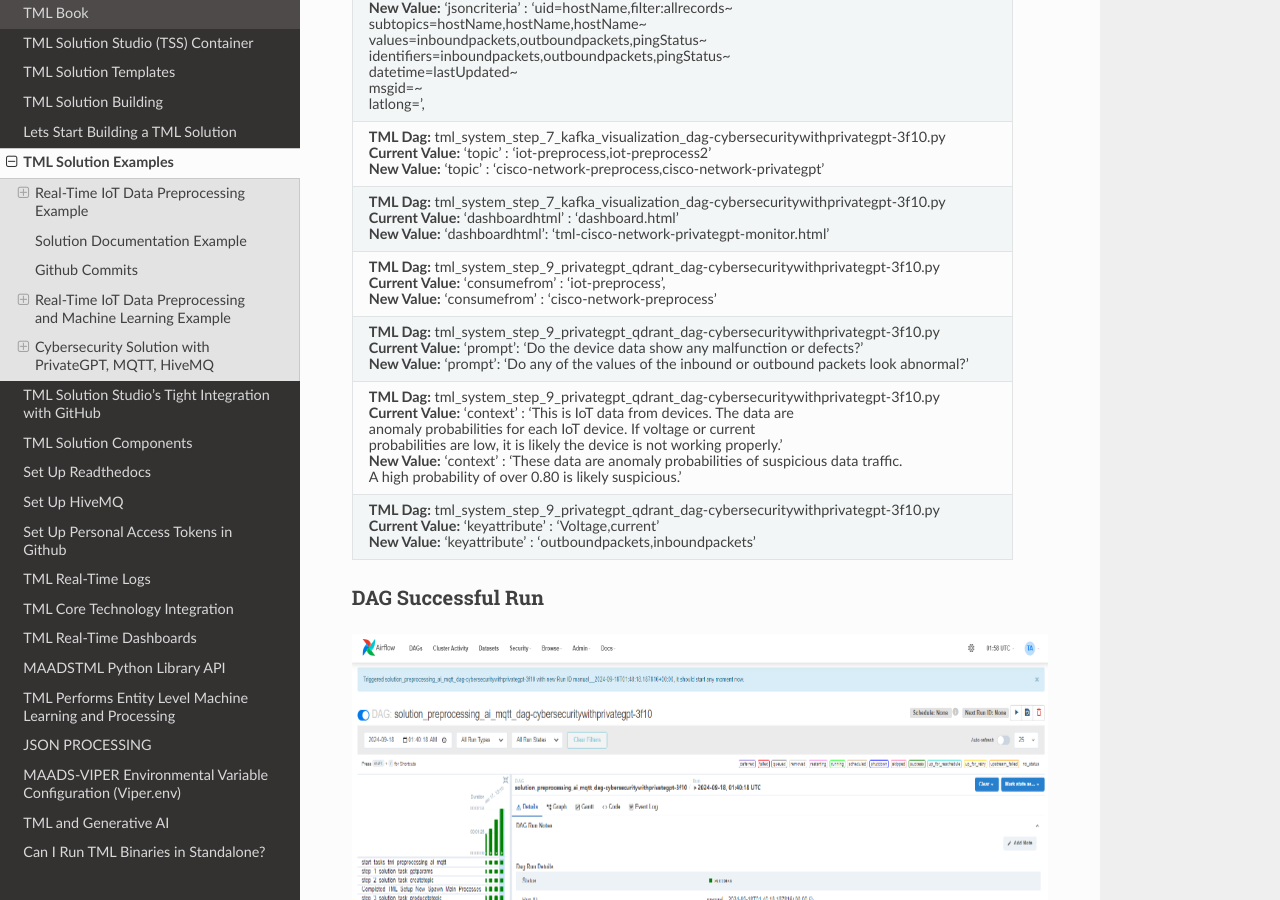
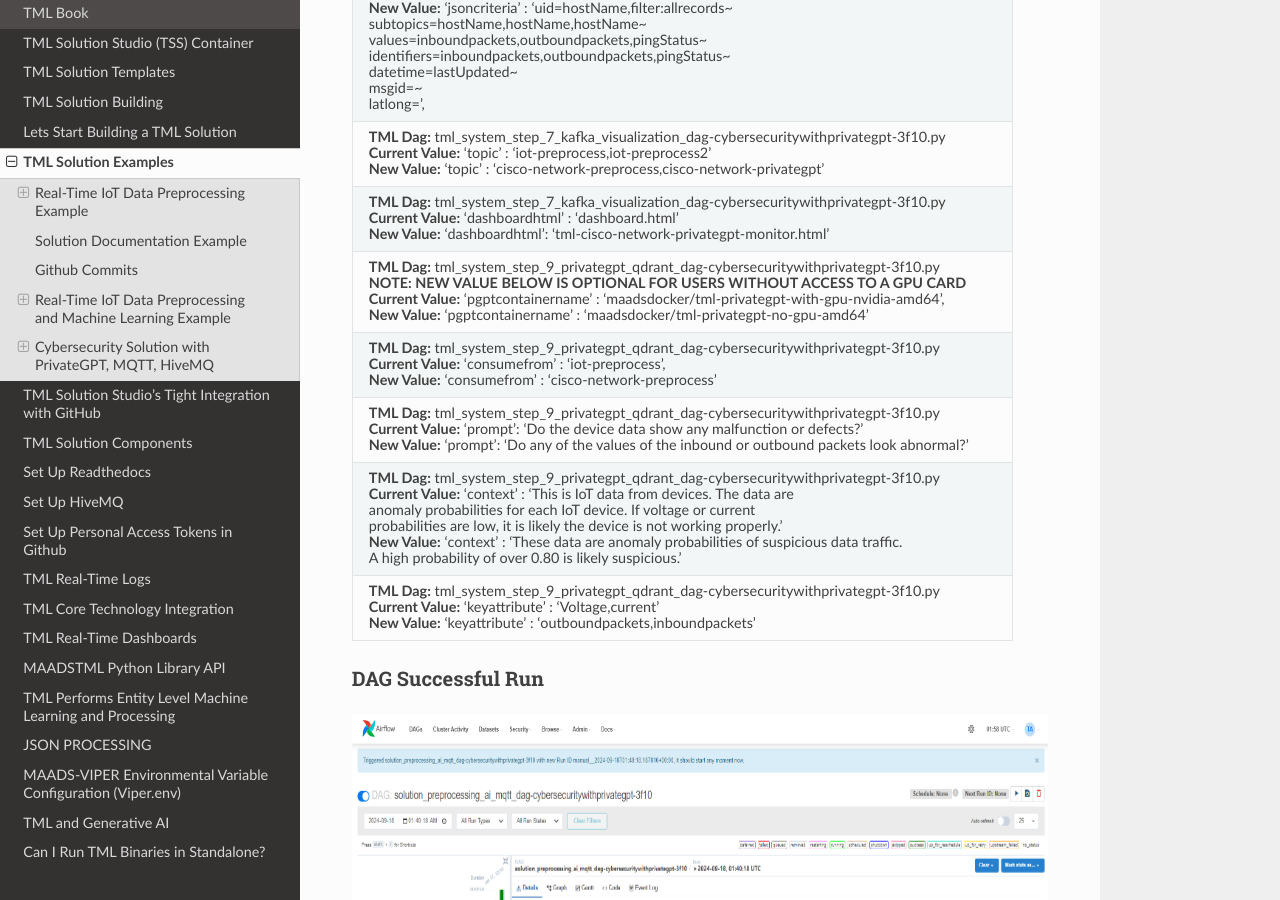
Before and after one commit to smaurice101/readthedocs, a Sphinx documentation site: the page built from docs/source/examples.rst, in a window 1280 px wide and 900 px high, scrolled down 16182 px. Built offline with Sphinx 7.4.7 and the Read the Docs theme 3.1.0, drawn with Linux system fonts in a browser that asks for light colours; some of the changed text lies outside the part shown.

Commit message:
Update examples.rst

```diff
--- a/docs/source/examples.rst
+++ b/docs/source/examples.rst
@@ -665,6 +665,13 @@ TML Dag Parameter Changes To Be Made For: solution_preprocessing_ai_mqtt_dag-cyb
        **New Value:** 'dashboardhtml': 'tml-cisco-network-privategpt-monitor.html'
    * - **TML Dag:** tml_system_step_9_privategpt_qdrant_dag-cybersecuritywithprivategpt-3f10.py
 
+       **NOTE: NEW VALUE BELOW IS OPTIONAL FOR USERS WITHOUT ACCESS TO A GPU CARD**
+
+       **Current Value:** 'pgptcontainername' : 'maadsdocker/tml-privategpt-with-gpu-nvidia-amd64',
+
+       **New Value:** 'pgptcontainername' : 'maadsdocker/tml-privategpt-no-gpu-amd64'
+   * - **TML Dag:** tml_system_step_9_privategpt_qdrant_dag-cybersecuritywithprivategpt-3f10.py
+
        **Current Value:** 'consumefrom' : 'iot-preprocess',
 
        **New Value:** 'consumefrom' : 'cisco-network-preprocess'
```
